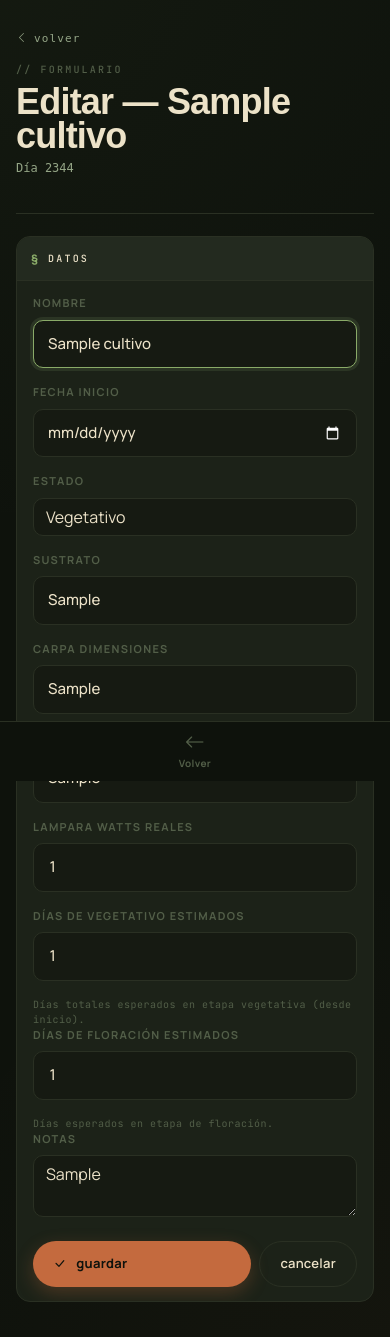
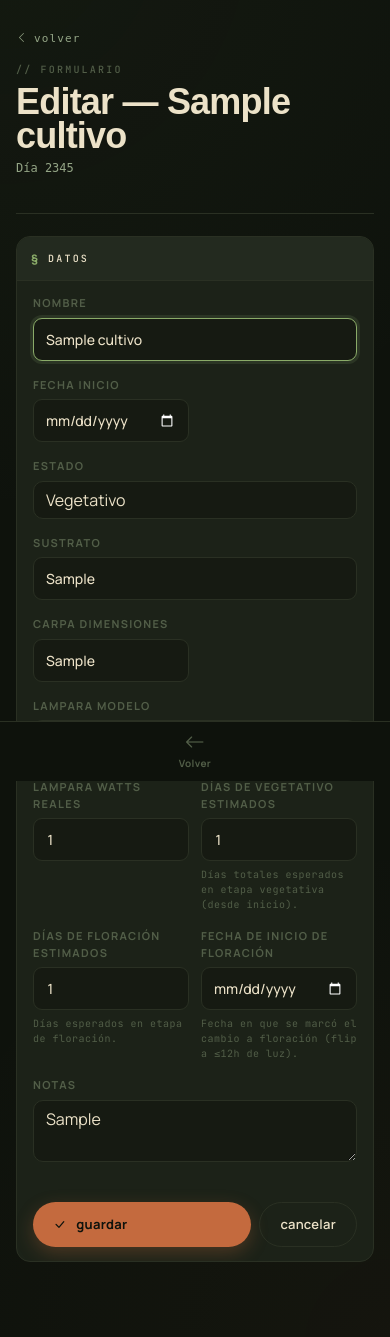
Before and after one commit to alansaja13/62xroots, a Django app: a page that uses templates/base.html in a window 390 px wide. Shown: the part 63-1400 px from the top of the page. Run offline with Django 5.2, Linux system fonts and the light colour scheme; a user stored in the database is signed in; tables that the repository leaves empty hold one stand-in row (values such as "Sample post"); some libraries are stand-ins or nearby versions.

Commit message:
Fix: dia/flora desincronizados + campo explicito de flip + UI mas compacta mobile
- Cultivo.dias_desde_inicio y dia_flora ahora usan el mismo criterio
  1-indexado (Dia 1 = fecha_inicio), eliminando el desfasaje de 1 dia
  visible cuando el flip a flora coincide con el inicio del cultivo.
- Nuevo campo Cultivo.fecha_inicio_flora, editable y con boton "marcar
  flora hoy" en cultivo_detail, en vez de depender solo de inferir el
  flip desde CambioFotoperiodo. Migracion de backfill para cultivos
  existentes.
- Inputs cortos (pH, EC, dosis, fechas) ya no ocupan una fila entera
  vacia en mobile: clase field-narrow + grid en crud_form.html los
  agrupa de a varios por fila. Tamano general de inputs achicado.

```diff
--- a/growlog/admin.py
+++ b/growlog/admin.py
@@ -41,7 +41,7 @@ class CultivoAdmin(admin.ModelAdmin):
     inlines = [PlantaInline, MedicionAmbienteInline, RiegoInline, TareaInline]
     readonly_fields = ["dias_desde_inicio", "creado_en"]
     fieldsets = [
-        (None, {"fields": ["nombre", "estado", "fecha_inicio", "fecha_fin", "archivado"]}),
+        (None, {"fields": ["nombre", "estado", "fecha_inicio", "fecha_inicio_flora", "fecha_fin", "archivado"]}),
         ("Setup", {"fields": ["carpa_dimensiones", "sustrato", "lampara_modelo", "lampara_watts_reales"]}),
         ("Info", {"fields": ["notas", "dias_desde_inicio", "creado_en"]}),
     ]
--- a/growlog/urls.py
+++ b/growlog/urls.py
@@ -32,6 +32,7 @@ urlpatterns = [
     path("cultivo/nuevo/", views.nuevo_cultivo, name="nuevo_cultivo"),
     path("cultivo/<slug:slug>/", views.cultivo_detail, name="cultivo_detail"),
     path("cultivo/<slug:slug>/editar/", views.cultivo_editar, name="cultivo_editar"),
+    path("cultivo/<slug:slug>/marcar-flora/", views.cultivo_marcar_flora, name="cultivo_marcar_flora"),
     path("cultivo/<slug:slug>/quick/", views.quick_entry, name="quick"),
     path("cultivo/<slug:slug>/quick/evento/", views.quick_evento, name="quick_evento"),
     path("cultivo/<slug:slug>/quick/tarea/", views.quick_tarea, name="quick_tarea"),
--- a/growlog/views.py
+++ b/growlog/views.py
@@ -125,17 +125,18 @@ class NuevoCultivoForm(forms.ModelForm):
         model = Cultivo
         fields = ["nombre", "fecha_inicio", "estado", "sustrato", "carpa_dimensiones",
                   "lampara_modelo", "lampara_watts_reales",
-                  "dias_veg_estimados", "dias_flora_estimados", "notas"]
+                  "dias_veg_estimados", "dias_flora_estimados", "fecha_inicio_flora", "notas"]
         widgets = {
             "nombre": forms.TextInput(attrs={"class": "form-control", "placeholder": "Ej: Gorilla #3", "autofocus": True}),
-            "fecha_inicio": forms.DateInput(attrs={"class": "form-control", "type": "date"}),
+            "fecha_inicio": forms.DateInput(attrs={"class": "form-control field-narrow", "type": "date"}),
             "estado": forms.Select(attrs={"class": "form-select"}),
+            "fecha_inicio_flora": forms.DateInput(attrs={"class": "form-control field-narrow", "type": "date"}),
             "sustrato": forms.TextInput(attrs={"class": "form-control", "placeholder": "Ej: Coco + perlita 30%"}),
-            "carpa_dimensiones": forms.TextInput(attrs={"class": "form-control", "placeholder": "Ej: 80x80x180"}),
+            "carpa_dimensiones": forms.TextInput(attrs={"class": "form-control field-narrow", "placeholder": "Ej: 80x80x180"}),
             "lampara_modelo": forms.TextInput(attrs={"class": "form-control", "placeholder": "Ej: Spider Farmer SF2000"}),
-            "lampara_watts_reales": forms.NumberInput(attrs={"class": "form-control", "placeholder": "200"}),
-            "dias_veg_estimados": forms.NumberInput(attrs={"class": "form-control", "placeholder": "Ej: 30"}),
-            "dias_flora_estimados": forms.NumberInput(attrs={"class": "form-control", "placeholder": "Ej: 60"}),
+            "lampara_watts_reales": forms.NumberInput(attrs={"class": "form-control field-narrow", "placeholder": "200"}),
+            "dias_veg_estimados": forms.NumberInput(attrs={"class": "form-control field-narrow", "placeholder": "Ej: 30"}),
+            "dias_flora_estimados": forms.NumberInput(attrs={"class": "form-control field-narrow", "placeholder": "Ej: 60"}),
             "notas": forms.Textarea(attrs={"class": "form-control", "rows": 2, "placeholder": "Notas iniciales..."}),
         }
 
@@ -150,11 +151,11 @@ class PlantaForm(forms.ModelForm):
             "apodo": forms.TextInput(attrs={"class": "form-control", "autofocus": True}),
             "strain": forms.TextInput(attrs={"class": "form-control"}),
             "posicion_tent": forms.Select(attrs={"class": "form-select"}),
-            "dias_flora_estimados": forms.NumberInput(attrs={"class": "form-control"}),
-            "indica_sativa_ratio": forms.TextInput(attrs={"class": "form-control", "placeholder": "Ej: 70/30"}),
-            "thc_estimado": forms.NumberInput(attrs={"class": "form-control", "step": "0.01"}),
-            "yield_estimado_g": forms.NumberInput(attrs={"class": "form-control"}),
-            "yield_real_g": forms.NumberInput(attrs={"class": "form-control"}),
+            "dias_flora_estimados": forms.NumberInput(attrs={"class": "form-control field-narrow"}),
+            "indica_sativa_ratio": forms.TextInput(attrs={"class": "form-control field-narrow", "placeholder": "Ej: 70/30"}),
+            "thc_estimado": forms.NumberInput(attrs={"class": "form-control field-narrow", "step": "0.01"}),
+            "yield_estimado_g": forms.NumberInput(attrs={"class": "form-control field-narrow"}),
+            "yield_real_g": forms.NumberInput(attrs={"class": "form-control field-narrow"}),
             "estado": forms.Select(attrs={"class": "form-select"}),
             "notas_genetica": forms.Textarea(attrs={"class": "form-control", "rows": 3}),
             "archivado": forms.CheckboxInput(attrs={"class": "form-check-input"}),
@@ -168,9 +169,9 @@ class TareaForm(forms.ModelForm):
         widgets = {
             "titulo": forms.TextInput(attrs={"class": "form-control", "autofocus": True}),
             "descripcion": forms.Textarea(attrs={"class": "form-control", "rows": 2}),
-            "fecha_objetivo": forms.DateInput(attrs={"class": "form-control", "type": "date"}),
-            "prioridad": forms.Select(attrs={"class": "form-select"}),
-            "categoria": forms.Select(attrs={"class": "form-select"}),
+            "fecha_objetivo": forms.DateInput(attrs={"class": "form-control field-narrow", "type": "date"}),
+            "prioridad": forms.Select(attrs={"class": "form-select field-narrow"}),
+            "categoria": forms.Select(attrs={"class": "form-select field-narrow"}),
             "completada": forms.CheckboxInput(attrs={"class": "form-check-input"}),
         }
 
@@ -185,7 +186,7 @@ class EventoForm(forms.ModelForm):
             "tipo": forms.Select(attrs={"class": "form-select"}),
             "descripcion": forms.Textarea(attrs={"class": "form-control", "rows": 3}),
             "plantas_afectadas": forms.CheckboxSelectMultiple(),
-            "follow_up_fecha": forms.DateInput(attrs={"class": "form-control", "type": "date"}),
+            "follow_up_fecha": forms.DateInput(attrs={"class": "form-control field-narrow", "type": "date"}),
             "follow_up_descripcion": forms.Textarea(attrs={"class": "form-control", "rows": 2}),
             "follow_up_resuelto": forms.CheckboxInput(attrs={"class": "form-check-input"}),
         }
@@ -198,14 +199,14 @@ class RiegoForm(forms.ModelForm):
                   "ec_solucion", "buscar_runoff", "runoff_observado", "ph_runoff", "ec_runoff", "notas"]
         widgets = {
             "timestamp": forms.DateTimeInput(format=_DT_FMT, attrs={"class": "form-control", "type": "datetime-local"}),
-            "volumen_total_ml": forms.NumberInput(attrs={"class": "form-control", "autofocus": True}),
-            "volumen_por_planta_ml": forms.NumberInput(attrs={"class": "form-control"}),
-            "ph_agua": forms.NumberInput(attrs={"class": "form-control", "step": "0.01"}),
-            "ec_solucion": forms.NumberInput(attrs={"class": "form-control", "step": "0.01"}),
+            "volumen_total_ml": forms.NumberInput(attrs={"class": "form-control field-narrow", "autofocus": True}),
+            "volumen_por_planta_ml": forms.NumberInput(attrs={"class": "form-control field-narrow"}),
+            "ph_agua": forms.NumberInput(attrs={"class": "form-control field-narrow", "step": "0.01"}),
+            "ec_solucion": forms.NumberInput(attrs={"class": "form-control field-narrow", "step": "0.01"}),
             "buscar_runoff": forms.CheckboxInput(attrs={"class": "form-check-input"}),
             "runoff_observado": forms.CheckboxInput(attrs={"class": "form-check-input"}),
-            "ph_runoff": forms.NumberInput(attrs={"class": "form-control", "step": "0.01"}),
-            "ec_runoff": forms.NumberInput(attrs={"class": "form-control", "step": "0.01"}),
+            "ph_runoff": forms.NumberInput(attrs={"class": "form-control field-narrow", "step": "0.01"}),
+            "ec_runoff": forms.NumberInput(attrs={"class": "form-control field-narrow", "step": "0.01"}),
             "notas": forms.Textarea(attrs={"class": "form-control", "rows": 2}),
         }
 
@@ -216,10 +217,10 @@ class MedicionPlantaForm(forms.ModelForm):
         fields = ["fecha", "altura_cm", "nudos_count", "ancho_canopy_cm",
                   "aspecto_general", "sintomas", "foto"]
         widgets = {
-            "fecha": forms.DateInput(attrs={"class": "form-control", "type": "date"}),
-            "altura_cm": forms.NumberInput(attrs={"class": "form-control", "step": "0.1"}),
-            "nudos_count": forms.NumberInput(attrs={"class": "form-control"}),
-            "ancho_canopy_cm": forms.NumberInput(attrs={"class": "form-control", "step": "0.1"}),
+            "fecha": forms.DateInput(attrs={"class": "form-control field-narrow", "type": "date"}),
+            "altura_cm": forms.NumberInput(attrs={"class": "form-control field-narrow", "step": "0.1"}),
+            "nudos_count": forms.NumberInput(attrs={"class": "form-control field-narrow"}),
+            "ancho_canopy_cm": forms.NumberInput(attrs={"class": "form-control field-narrow", "step": "0.1"}),
             "aspecto_general": forms.Select(attrs={"class": "form-select"}),
             "sintomas": forms.Textarea(attrs={"class": "form-control", "rows": 2}),
             "foto": forms.FileInput(attrs={"class": "form-control"}),
@@ -238,7 +239,7 @@ class NutrienteAplicadoForm(forms.ModelForm):
         fields = ["nutriente", "dosis_g_por_litro"]
         widgets = {
             "nutriente": forms.Select(attrs={"class": "form-select"}),
-            "dosis_g_por_litro": forms.NumberInput(attrs={"class": "form-control", "step": "0.001"}),
+            "dosis_g_por_litro": forms.NumberInput(attrs={"class": "form-control field-narrow", "step": "0.001"}),
         }
 
 
@@ -270,9 +271,9 @@ class MedicionECForm(forms.ModelForm):
         widgets = {
             "timestamp": forms.DateTimeInput(format=_DT_FMT, attrs={"class": "form-control", "type": "datetime-local"}),
             "tipo": forms.Select(attrs={"class": "form-select"}),
-            "ph": forms.NumberInput(attrs={"class": "form-control", "step": "0.01"}),
-            "ec": forms.NumberInput(attrs={"class": "form-control", "step": "0.01"}),
-            "temp_agua": forms.NumberInput(attrs={"class": "form-control", "step": "0.1"}),
+            "ph": forms.NumberInput(attrs={"class": "form-control field-narrow", "step": "0.01"}),
+            "ec": forms.NumberInput(attrs={"class": "form-control field-narrow", "step": "0.01"}),
+            "temp_agua": forms.NumberInput(attrs={"class": "form-control field-narrow", "step": "0.1"}),
             "notas": forms.Textarea(attrs={"class": "form-control", "rows": 2}),
         }
 
@@ -282,9 +283,9 @@ class CambioFotoperiodoForm(forms.ModelForm):
         model = CambioFotoperiodo
         fields = ["fotoperiodo", "hora_lights_on", "fecha_inicio", "notas"]
         widgets = {
-            "fotoperiodo": forms.TextInput(attrs={"class": "form-control", "placeholder": "12/12", "autofocus": True}),
-            "hora_lights_on": forms.TimeInput(attrs={"class": "form-control", "type": "time"}),
-            "fecha_inicio": forms.DateInput(attrs={"class": "form-control", "type": "date"}),
+            "fotoperiodo": forms.TextInput(attrs={"class": "form-control field-narrow", "placeholder": "12/12", "autofocus": True}),
+            "hora_lights_on": forms.TimeInput(attrs={"class": "form-control field-narrow", "type": "time"}),
+            "fecha_inicio": forms.DateInput(attrs={"class": "form-control field-narrow", "type": "date"}),
             "notas": forms.Textarea(attrs={"class": "form-control", "rows": 2, "placeholder": "Ej: Inicio de floración, semana 1..."}),
         }
 
@@ -399,11 +400,14 @@ def cultivo_detail(request, slug):
         follow_up_fecha__isnull=False,
         follow_up_resuelto=False,
     ).order_by("follow_up_fecha")
-    # Día de flora: contado desde el flip a ≤12h de luz
-    dia_flora = None
-    flip = get_flip_a_flora(cultivo)
-    if flip and flip.fecha_inicio <= hoy:
-        dia_flora = (hoy - flip.fecha_inicio).days + 1
+    # Día de flora: desde fecha_inicio_flora (marcada explícitamente), con
+    # fallback al primer CambioFotoperiodo a ≤12h de luz para cultivos viejos
+    # que aún no usaron la acción de marcar el flip.
+    dia_flora = cultivo.dia_flora
+    if dia_flora is None:
+        flip = get_flip_a_flora(cultivo)
+        if flip and flip.fecha_inicio <= hoy:
+            dia_flora = (hoy - flip.fecha_inicio).days + 1
     # Días desde el último riego
     ultimo_riego = cultivo.riegos.first()
     dias_sin_riego = None
@@ -558,6 +562,19 @@ def cultivo_editar(request, slug):
         "subtitle": f"Día {cultivo.dias_desde_inicio}",
         "back_url": reverse("growlog:cultivo_detail", args=[cultivo.slug]),
     })
+
+
+@login_required
+@staff_required
+def cultivo_marcar_flora(request, slug):
+    cultivo = get_object_or_404(Cultivo, slug=slug)
+    if request.method == "POST":
+        cultivo.fecha_inicio_flora = timezone.localdate()
+        if cultivo.estado == "vegetativo":
+            cultivo.estado = "floracion"
+        cultivo.save()
+        messages.success(request, "Cambio a floración marcado hoy.")
+    return redirect("growlog:cultivo_detail", cultivo.slug)
 
 
 # ---------------------------------------------------------------------------
@@ -1315,11 +1332,14 @@ def cultivo_reporte(request, slug):
     fecha_fin = cultivo.fecha_fin or hoy
     dias_totales = (fecha_fin - cultivo.fecha_inicio).days
 
-    flip = get_flip_a_flora(cultivo)
+    flip_fecha = cultivo.fecha_inicio_flora
+    if not flip_fecha:
+        flip = get_flip_a_flora(cultivo)
+        flip_fecha = flip.fecha_inicio if flip else None
     dias_veg = dias_flora = None
-    if flip and flip.fecha_inicio >= cultivo.fecha_inicio:
-        dias_veg = (flip.fecha_inicio - cultivo.fecha_inicio).days
-        dias_flora = max(0, (fecha_fin - flip.fecha_inicio).days)
+    if flip_fecha and flip_fecha >= cultivo.fecha_inicio:
+        dias_veg = (flip_fecha - cultivo.fecha_inicio).days
+        dias_flora = max(0, (fecha_fin - flip_fecha).days)
 
     riego_stats = cultivo.riegos.aggregate(
         count=Count("id"),
--- a/templates/base.html
+++ b/templates/base.html
@@ -343,7 +343,7 @@
       text-transform: uppercase;
       color: var(--fine);
       font-weight: 700;
-      display: block; margin-bottom: 8px;
+      display: block; margin-bottom: 6px;
     }
     input[type=text], input[type=number], input[type=password],
     input[type=email], input[type=date], input[type=time],
@@ -354,10 +354,10 @@
       border: 1px solid var(--rule);
       color: var(--cream);
       font-family: "Manrope", sans-serif;
-      font-size: 15px; font-weight: 500;
-      padding: 12px 14px;
+      font-size: 14px; font-weight: 500;
+      padding: 10px 12px;
       outline: none;
-      border-radius: 10px;
+      border-radius: 9px;
       font-variant-numeric: tabular-nums;
       transition: border-color .15s, box-shadow .15s;
     }
--- a/templates/growlog/crud_form.html
+++ b/templates/growlog/crud_form.html
@@ -59,6 +59,17 @@
   }
   .cf-delete-link:hover { color: var(--rust); }
 
+  /* Grid de campos: por default cada campo ocupa la fila entera; los
+     campos cortos (.field-narrow, ej. pH, EC, dosis) se agrupan de a
+     varios por fila para no dejar una caja enorme vacía con "6.2" adentro. */
+  .cf-grid {
+    display: grid;
+    grid-template-columns: repeat(auto-fit, minmax(120px, 1fr));
+    column-gap: 12px;
+  }
+  .cf-grid > .mb-3 { grid-column: 1 / -1; }
+  .cf-grid > .mb-3.field-narrow { grid-column: auto; }
+
   @media (max-width: 600px) {
     .cf-title { font-size: 36px; }
   }
@@ -97,35 +108,33 @@
           </div>
           {% endif %}
 
+          <div class="cf-grid">
           {% for field in form %}
             {% with wclass=field.field.widget.attrs.class %}
+            <div class="mb-3{% if field.errors %} has-error{% endif %}{% if wclass and 'field-narrow' in wclass %} field-narrow{% endif %}">
 
             {% if wclass == 'form-check-input' %}
-              <div class="mb-3">
               <label class="form-check-label d-inline-flex align-items-center gap-2" style="cursor: pointer;">
                 {{ field }}
                 <span style="font-size:13px; color: var(--cream); font-weight: 500;">{{ field.label }}</span>
               </label>
-              </div>
 
             {% elif not wclass %}
-              <div class="mb-3">
               <label>{{ field.label }}</label>
               <div class="m2m-group {% if field.errors %}has-error{% endif %}">{{ field }}</div>
-              </div>
 
             {% else %}
-              <div class="mb-3 {% if field.errors %}has-error{% endif %}">
               <label for="{{ field.id_for_label }}">{{ field.label }}</label>
               {{ field }}
-              </div>
             {% endif %}
 
             {% if field.errors %}<div class="field-error">{{ field.errors.0 }}</div>{% endif %}
             {% if field.help_text %}<div class="field-hint">{{ field.help_text }}</div>{% endif %}
 
+            </div>
             {% endwith %}
           {% endfor %}
+          </div>
 
           <div class="d-flex gap-2 mt-4">
             <button type="submit" class="btn-brand" style="flex: 1;">
```
Also changed, not shown: growlog/models.py (+17 -1 lines), templates/growlog/cultivo_detail.html (+7 -0 lines), templates/growlog/fotoperiodo.html (+5 -4 lines), growlog/migrations/0014_cultivo_fecha_inicio_flora.py (added), growlog/migrations/0015_backfill_fecha_inicio_flora.py (added). Lines whose indentation alone changed are shown as unchanged.
